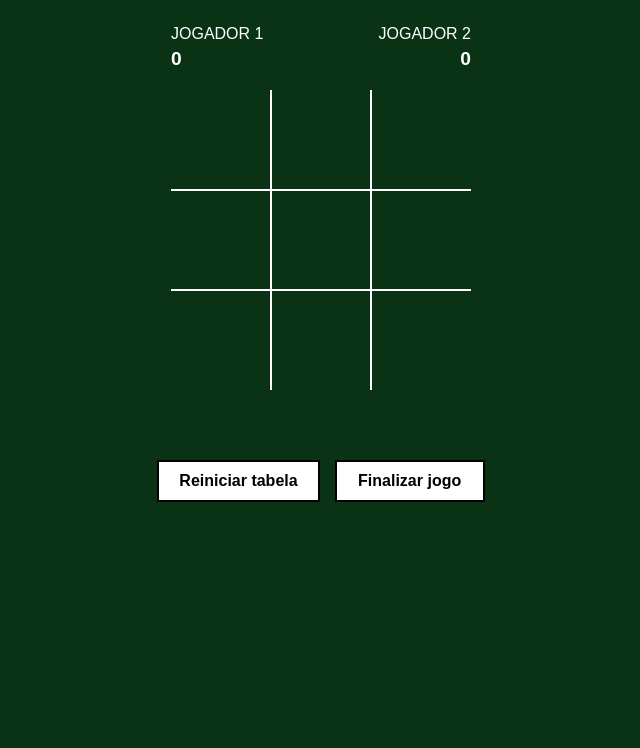
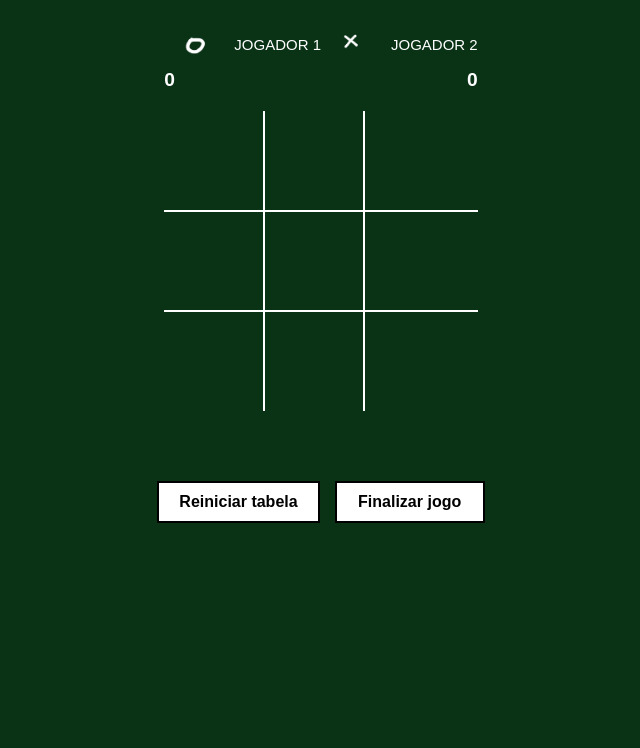
Before and after one commit to loizecoutinho/Jogo_da_Velha, a plain HTML site: page index.html in a window 1280 px wide. Shown: the part 52-800 px from the top of the page, without its empty margins (319-959 px from the left). Drawn offline with Linux system fonts and the light colour scheme.

Commit message:
Feat: Simbolos para os jogadores e fonte de texto alterados.

```diff
--- a/css/style.css
+++ b/css/style.css
@@ -43,8 +43,22 @@ h1 {
 
 .player-box{
     display: flex;
+    font-size: 15px;
     flex-direction: column;
     gap: 5px;
+}
+
+.player-label{
+    display: flex;
+    align-items: center;
+    gap: 0px
+}
+
+.player-symbol{
+    width: 70px;
+    height: 70to;
+    align-items: center;
+    display: block;
 }
 
 .p1{
--- a/index.html
+++ b/index.html
@@ -14,11 +14,18 @@
         <div class="game-wrapper">
             <div class="score-board">
                 <div class="player-box p1">
-                    <p id="jogador1">JOGADOR 1</p>
+                    <div class="player-label">
+                        <img src="assets/imgs/O_jogoVelha.png" alt="" class="player-symbol">
+                        <p id="jogador1">JOGADOR 1</p>
+                    </div>
+
                     <p id="pontuacao" class="score">0</p>
                 </div>
                 <div class="player-box p2">
-                    <p id="jogador2">JOGADOR 2</p>
+                    <div class="player-label">
+                        <img src="assets/imgs/X_jogoVelha.png" alt="" class="player-symbol">
+                        <p id="jogador2">JOGADOR 2</p>
+                     </div>
                     <p id="pontuacao2" class="score">0</p>
                 </div>
             </div>
```
